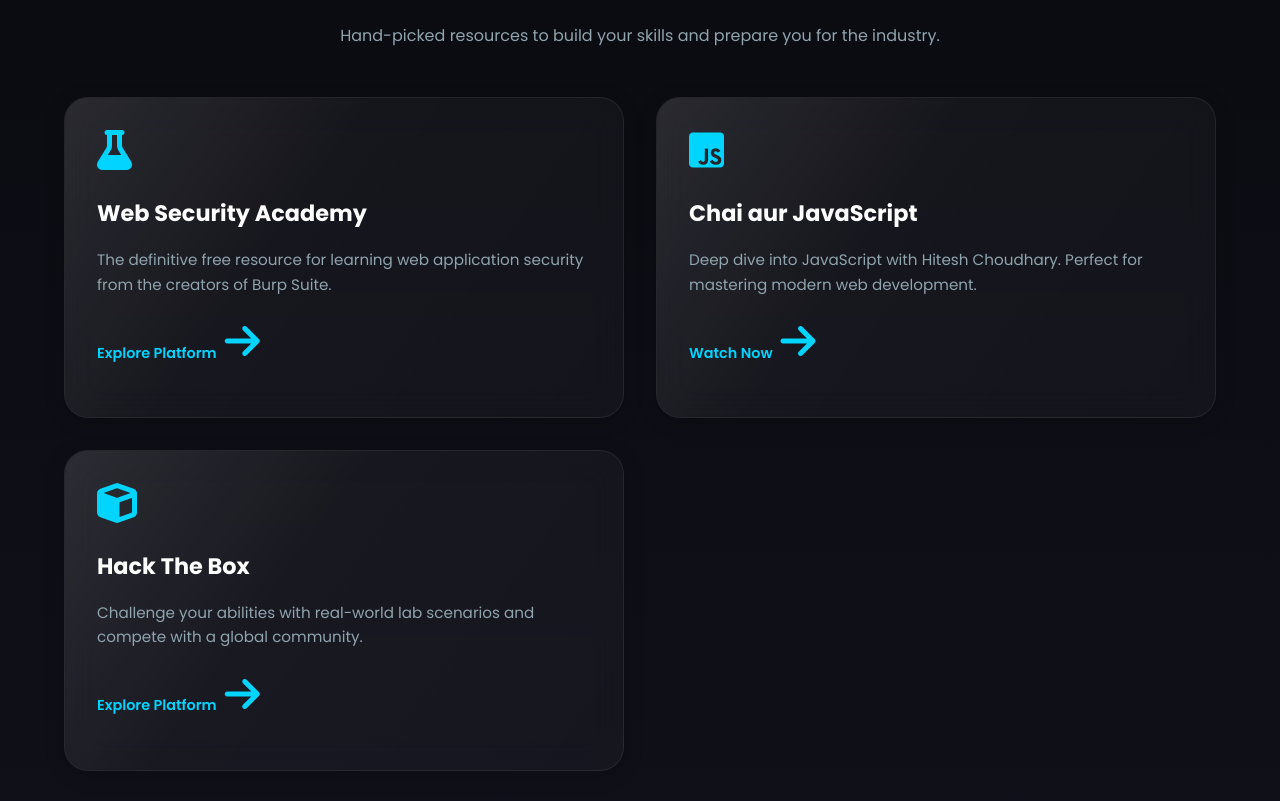
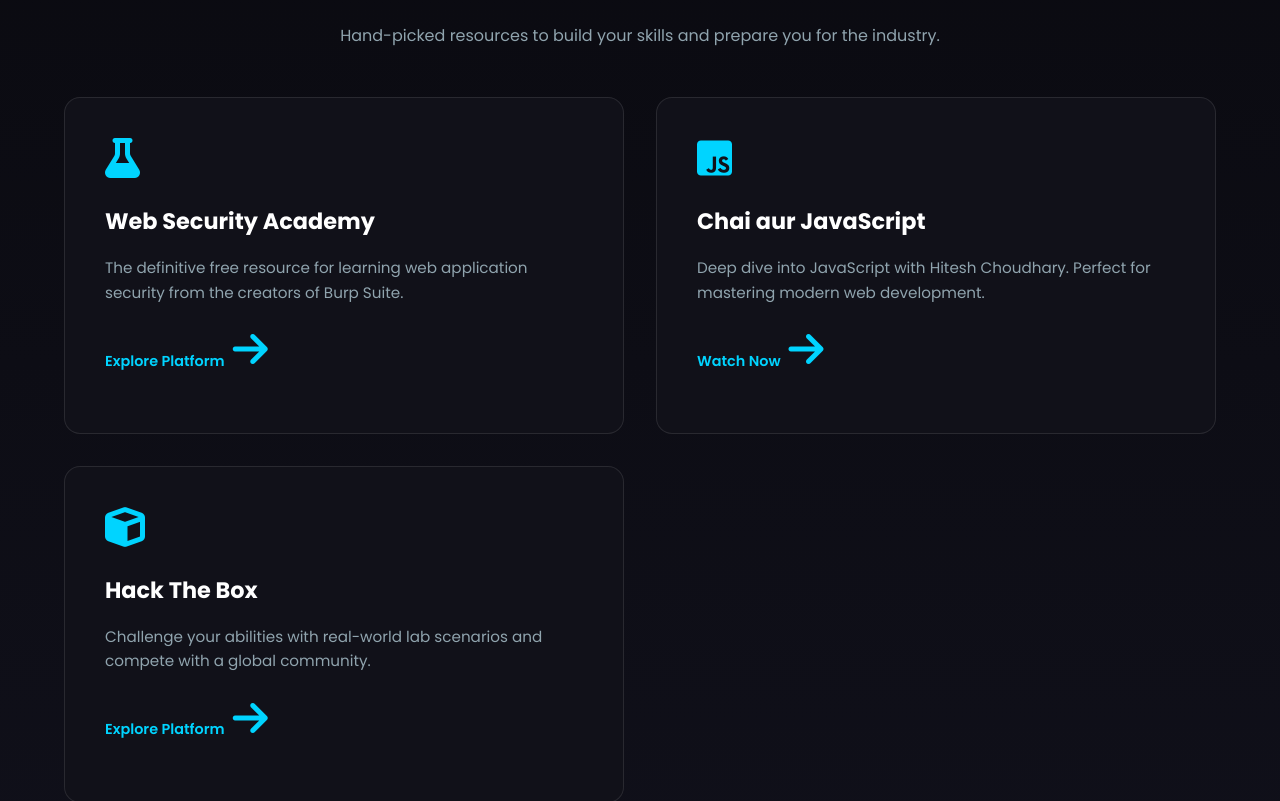
Before and after one commit to abhi6101/hack-react, a React (Vite) app: page / in a window 1280 px wide. Shown: the part 1500-2301 px from the top of the page. Built offline with nearby package versions, Linux system fonts and the light colour scheme; no server answers.

Commit message:
Revert "UI Trial: Implemented GlassCard in Home page"
This reverts commit b3324e9d1e9504ccfa2acfd465c9044f909daf23.

```diff
--- a/src/components/ui/GlassCard.css
+++ /dev/null
@@ -1,56 +0,0 @@
-.premium-glass-card {
-    background: var(--glass-bg, rgba(255, 255, 255, 0.03));
-    backdrop-filter: blur(16px);
-    -webkit-backdrop-filter: blur(16px);
-    border: 1px solid var(--glass-border, rgba(255, 255, 255, 0.08));
-    border-radius: 24px;
-    position: relative;
-    overflow: hidden;
-    transition: all 0.4s cubic-bezier(0.175, 0.885, 0.32, 1.275);
-    box-shadow: 0 4px 20px rgba(0, 0, 0, 0.2);
-}
-
-.premium-glass-card::before {
-    content: '';
-    position: absolute;
-    top: 0;
-    left: 0;
-    width: 100%;
-    height: 100%;
-    background: linear-gradient(125deg,
-            rgba(255, 255, 255, 0.1) 0%,
-            rgba(255, 255, 255, 0.01) 40%,
-            transparent 100%);
-    pointer-events: none;
-    z-index: 1;
-}
-
-.premium-glass-glow {
-    position: absolute;
-    inset: -50%;
-    z-index: 0;
-    background: radial-gradient(circle at 50% 50%,
-            rgba(67, 97, 238, 0.15),
-            transparent 60%);
-    opacity: 0;
-    transition: opacity 0.5s ease, transform 0.5s ease;
-    transform: scale(0.8);
-    pointer-events: none;
-}
-
-.premium-glass-card:hover {
-    transform: translateY(-5px) scale(1.01);
-    border-color: rgba(255, 255, 255, 0.25);
-    box-shadow: 0 20px 40px -10px rgba(0, 0, 0, 0.5);
-}
-
-.premium-glass-card:hover .premium-glass-glow {
-    opacity: 1;
-    transform: scale(1.2);
-}
-
-/* Ensure content stays above glow */
-.premium-glass-card>* {
-    position: relative;
-    z-index: 2;
-}
--- a/src/components/ui/GlassCard.jsx
+++ /dev/null
@@ -1,17 +0,0 @@
-import React from 'react';
-import './GlassCard.css';
-
-const GlassCard = ({ children, className, padding, ...props }) => {
-    return (
-        <div
-            className={`premium-glass-card ${className || ''}`}
-            style={{ padding: padding || '2rem' }}
-            {...props}
-        >
-            {children}
-            <div className="premium-glass-glow"></div>
-        </div>
-    );
-};
-
-export default GlassCard;
--- a/src/pages/Home.jsx
+++ b/src/pages/Home.jsx
@@ -1,6 +1,5 @@
 import React, { useEffect, useState } from 'react';
 import { Link, useNavigate } from 'react-router-dom';
-import GlassCard from '../components/ui/GlassCard';
 import '../styles/index.css';
 
 const Home = () => {
@@ -148,30 +147,30 @@ const Home = () => {
 
                 <div className="hub-grid">
                     <a href="https://portswigger.net/web-security" target="_blank" rel="noopener noreferrer" className="hub-card-link">
-                        <GlassCard className="hub-card">
+                        <div className="hub-card surface-glow">
                             <i className="fas fa-flask"></i>
                             <h3>Web Security Academy</h3>
                             <p>The definitive free resource for learning web application security from the creators of Burp Suite.</p>
                             <span className="hub-link">Explore Platform <i className="fas fa-arrow-right"></i></span>
-                        </GlassCard>
+                        </div>
                     </a>
 
                     <a href="https://www.youtube.com/playlist?list=PLu71SKxNbfoBuX3f4EOACle2y-tRC5Q37" target="_blank" rel="noopener noreferrer" className="hub-card-link">
-                        <GlassCard className="hub-card">
+                        <div className="hub-card surface-glow">
                             <i className="fab fa-js-square"></i>
                             <h3>Chai aur JavaScript</h3>
                             <p>Deep dive into JavaScript with Hitesh Choudhary. Perfect for mastering modern web development.</p>
                             <span className="hub-link">Watch Now <i className="fas fa-arrow-right"></i></span>
-                        </GlassCard>
+                        </div>
                     </a>
 
                     <a href="https://www.hackthebox.com/" target="_blank" rel="noopener noreferrer" className="hub-card-link">
-                        <GlassCard className="hub-card">
+                        <div className="hub-card surface-glow">
                             <i className="fas fa-cube"></i>
                             <h3>Hack The Box</h3>
                             <p>Challenge your abilities with real-world lab scenarios and compete with a global community.</p>
                             <span className="hub-link">Explore Platform <i className="fas fa-arrow-right"></i></span>
-                        </GlassCard>
+                        </div>
                     </a>
                 </div>
             </section>
@@ -190,27 +189,27 @@ const Home = () => {
             <section className="testimonials">
                 <h2>Success Stories</h2>
                 <div className="testimonial-cards">
-                    <GlassCard className="testimonial-card">
+                    <div className="testimonial-card surface-glow">
                         <p>"The resume builder and mock interviews were game-changers! Landed my dream job at a top tech company..."</p>
                         <div className="testimonial-author">
                             <img src="/images/i-priya.jpg" alt="Priya Sharma" />
                             <div className="author-info"><h4>Priya Sharma</h4><p>Software Engineer at Google</p></div>
                         </div>
-                    </GlassCard>
-                    <GlassCard className="testimonial-card">
+                    </div>
+                    <div className="testimonial-card surface-glow">
                         <p>"I went from zero calls to 5 job offers in 2 months. The interview prep resources are pure gold."</p>
                         <div className="testimonial-author">
                             <img src="/images/i-rahul.jpg" alt="Rahul Verma" />
                             <div className="author-info"><h4>Rahul Verma</h4><p>Data Analyst at Amazon</p></div>
                         </div>
-                    </GlassCard>
-                    <GlassCard className="testimonial-card">
+                    </div>
+                    <div className="testimonial-card surface-glow">
                         <p>"Personalized career guidance helped me transition into a higher-paying role. Highly recommended!"</p>
                         <div className="testimonial-author">
                             <img src="/images/i-neha.jpg" alt="Neha Patel" />
                             <div className="author-info"><h4>Neha Patel</h4><p>Product Manager at Microsoft</p></div>
                         </div>
-                    </GlassCard>
+                    </div>
                 </div>
             </section>
 
--- a/src/styles/index.css
+++ b/src/styles/index.css
@@ -12,15 +12,6 @@
     --text-secondary: #9CA3AF;
     --font-family: 'Inter', sans-serif;
     --font-body: 'Inter', sans-serif;
-
-    /* --- Premium UI System Variables --- */
-    --glass-bg: rgba(255, 255, 255, 0.03);
-    --glass-border: rgba(255, 255, 255, 0.08);
-    --glass-highlight: rgba(255, 255, 255, 0.15);
-    --neon-pink: #f72585;
-    --neon-blue: #4cc9f0;
-    --premium-shadow: 0 10px 30px -10px rgba(0, 0, 0, 0.5);
-    --card-hover-transform: translateY(-5px) scale(1.02);
 }
 
 * {
```
